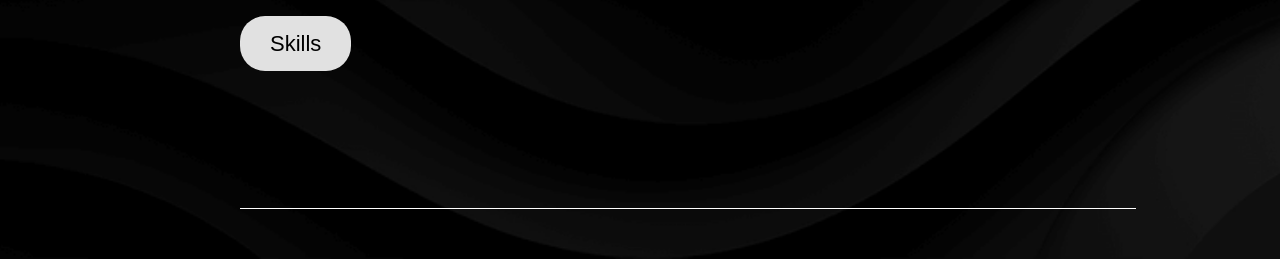
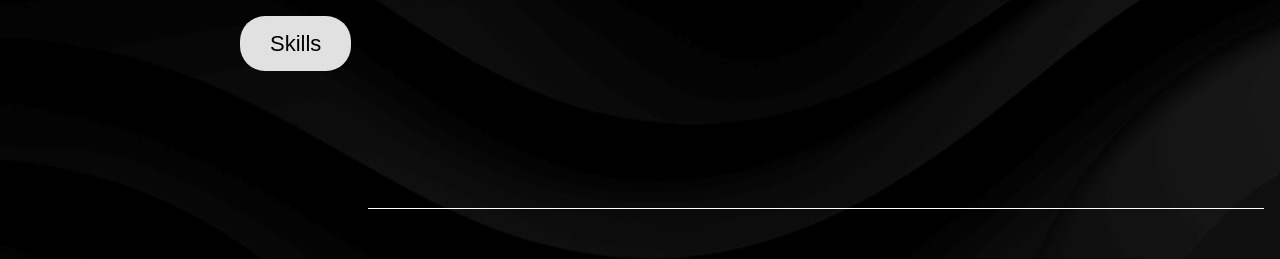
Before and after one commit to Fibian24/MyPortfolio, a plain HTML site: page index.html in a window 1280 px wide. Shown: the part 5360-5619 px from the top of the page. Drawn offline with Linux system fonts and the light colour scheme; a script that the page names is missing.

Commit message:
Update style.css
Resetting the line on the bottom of the resume

```diff
--- a/css/style.css
+++ b/css/style.css
@@ -1732,7 +1732,7 @@ section{
 
 .line {
   width: 70vw;
-  margin-left: 0vw;
+  margin-left: 10vw;
   margin-right: 10vw;
   height: 10vh;
   border-bottom: 1px solid var(--white);
```
